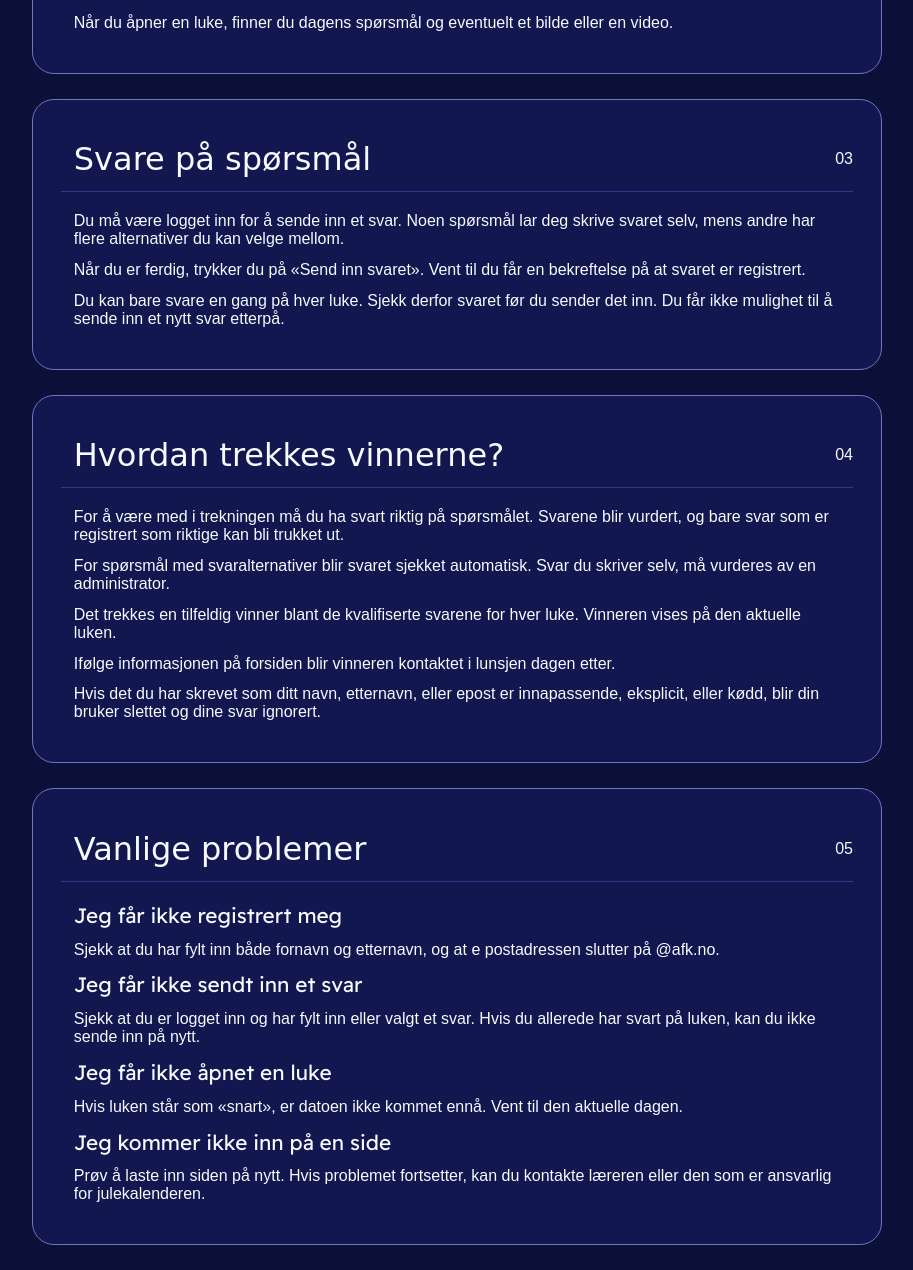
After one commit to cittyhello23-pixel/Julekalender, a Node server app: page /hjelp in a window 1280 px wide. The commit adds this page. Shown: the part 817-2087 px from the top of the page, without its empty margins (183-1096 px from the left). Run offline with Node 20, Linux system fonts and the light colour scheme; some libraries are stand-ins or nearby versions; some web fonts are replaced.

Commit message:
lo til brukerveiledning/hjelp. liten side med info om de forskjellige delene enm elev kanksje hadde hatt bruk for.

```diff
--- a/app.js
+++ b/app.js
@@ -120,6 +120,10 @@ app.use((req, res, next) => {
 // viser login-siden
 app.get("/login", (req, res) => {
   res.render("login");
+});
+
+app.get("/hjelp", (req, res) => {
+  res.render("hjelp");
 });
 
 // tar imot informasjonen fra login form
--- a/public/css/style.css
+++ b/public/css/style.css
@@ -554,10 +554,27 @@ select:focus-visible {
   body {
     margin: 15px;
   }
+
   .navbar {
     flex-wrap: wrap;
     justify-content: center;
     gap: 12px;
+  }
+  .helpPage .calendarHeading {
+    flex-direction: row;
+    text-align: left;
+  }
+  .helpPage h1 {
+    font-size: 2.5rem;
+  }
+  #reportTop {
+    flex-direction: column;
+  }
+  .answerDiv {
+    border-right: none;
+  }
+  .helpPage .section p {
+    margin-bottom: 20px;
   }
   nav ul {
     flex-wrap: wrap;
--- /dev/null
+++ b/views/hjelp.ejs
@@ -0,0 +1,156 @@
+<html lang="no">
+<%- include("./partials/head.ejs") %>
+
+<body>
+  <%- include("./partials/nav.ejs") %>
+
+
+  <main class="helpPage">
+    <section class="calendarIntro">
+      <p class="sectionLabel">BLEIKER JULEKALENDER</p>
+      <h1>Brukerveiledning</h1>
+      <p id="indexP">
+        Her finner du litt hjelp til hvordan julekalenderen fungerer.
+        Hvis du lurer på noe, kan du kanskje finne svaret her!
+      </p>
+    </section>
+
+    <section class="section">
+      <div class="calendarHeading">
+        <h2>Kom i gang</h2>
+        <span>01</span>
+      </div>
+
+      <p>
+        For å delta må du først registrere deg med navn og skole e-post.
+        Du trenger ikke å lage et passord.
+      </p>
+
+      <p>
+        Skriv inn fornavn, etternavn og en e postadresse som slutter
+        på @afk.no. Når du sender inn skjemaet, blir du automatisk
+        logget inn.
+      </p>
+
+      <p>
+        Har du brukt samme e post tidligere? Da blir navnet på den
+        eksisterende brukeren oppdatert.
+      </p>
+    </section>
+
+    <section class="section">
+      <div class="calendarHeading">
+        <h2>Åpne luker</h2>
+        <span>02</span>
+      </div>
+
+      <p>
+        På forsiden finner du 24 luker, en for hver dag i desember.
+        Du kan åpne dagens luke og luker fra tidligere dager. Der kan du sende in et svar hvis du er logget inn, men siden vinner har allerede blitt trukket for alle tidligere dager, får du ikke noe sjanse på å vinne.
+      </p>
+
+      <p>
+        Luker som ikke har kommet ennå, vises som «snart».
+        De kan ikke åpnes fra kalenderen før det blir den aktuelle dagen.
+      </p>
+
+      <p>
+        Når du åpner en luke, finner du dagens spørsmål og eventuelt
+        et bilde eller en video.
+      </p>
+    </section>
+
+    <section class="section">
+      <div class="calendarHeading">
+        <h2>Svare på spørsmål</h2>
+        <span>03</span>
+      </div>
+
+      <p>
+        Du må være logget inn for å sende inn et svar.
+        Noen spørsmål lar deg skrive svaret selv, mens andre har
+        flere alternativer du kan velge mellom.
+      </p>
+
+      <p>
+        Når du er ferdig, trykker du på «Send inn svaret».
+        Vent til du får en bekreftelse på at svaret er registrert.
+      </p>
+
+      <p>
+        Du kan bare svare en gang på hver luke. Sjekk derfor
+        svaret før du sender det inn. Du får ikke mulighet til
+        å sende inn et nytt svar etterpå.
+      </p>
+    </section>
+
+    <section class="section">
+      <div class="calendarHeading">
+        <h2>Hvordan trekkes vinnerne?</h2>
+        <span>04</span>
+      </div>
+
+      <p>
+        For å være med i trekningen må du ha svart riktig på spørsmålet.
+        Svarene blir vurdert, og bare svar som er registrert som riktige
+        kan bli trukket ut.
+      </p>
+
+      <p>
+        For spørsmål med svaralternativer blir svaret sjekket automatisk.
+        Svar du skriver selv, må vurderes av en administrator.
+      </p>
+
+      <p>
+        Det trekkes en tilfeldig vinner blant de kvalifiserte svarene
+        for hver luke. Vinneren vises på den aktuelle luken.
+      </p>
+
+      <p>
+        Ifølge informasjonen på forsiden blir vinneren kontaktet
+        i lunsjen dagen etter.
+      </p>
+      <p>
+        Hvis det du har skrevet som ditt navn, etternavn, eller epost er innapassende, eksplicit, eller kødd, blir din bruker slettet og dine svar ignorert.
+      </p>
+    </section>
+
+    <section class="section">
+      <div class="calendarHeading">
+        <h2>Vanlige problemer</h2>
+        <span>05</span>
+      </div>
+
+      <h3>Jeg får ikke registrert meg</h3>
+      <p>
+        Sjekk at du har fylt inn både fornavn og etternavn,
+        og at e postadressen slutter på @afk.no.
+      </p>
+
+      <h3>Jeg får ikke sendt inn et svar</h3>
+      <p>
+        Sjekk at du er logget inn og har fylt inn eller valgt
+        et svar. Hvis du allerede har svart på luken, kan du
+        ikke sende inn på nytt.
+      </p>
+
+      <h3>Jeg får ikke åpnet en luke</h3>
+      <p>
+        Hvis luken står som «snart», er datoen ikke kommet ennå.
+        Vent til den aktuelle dagen.
+      </p>
+
+      <h3>Jeg kommer ikke inn på en side</h3>
+      <p>
+        Prøv å laste inn siden på nytt. Hvis problemet fortsetter,
+        kan du kontakte læreren eller den som er ansvarlig for
+        julekalenderen.
+      </p>
+    </section>
+  </main>
+
+
+
+</body>
+
+</html>
--- a/views/partials/nav.ejs
+++ b/views/partials/nav.ejs
@@ -2,6 +2,8 @@
   <ul class="navLinks">
     <!-- navigasjonslenker som vises på venstre side -->
     <li><a href="/">Kalender</a></li>
+    <li><a href="/hjelp">Hjelp</a></li>
+
 
     <!-- sjekker om brukeren er logget inn som admin -->
     <% if (currentUser && currentUser.role === "admin") { %>
```
